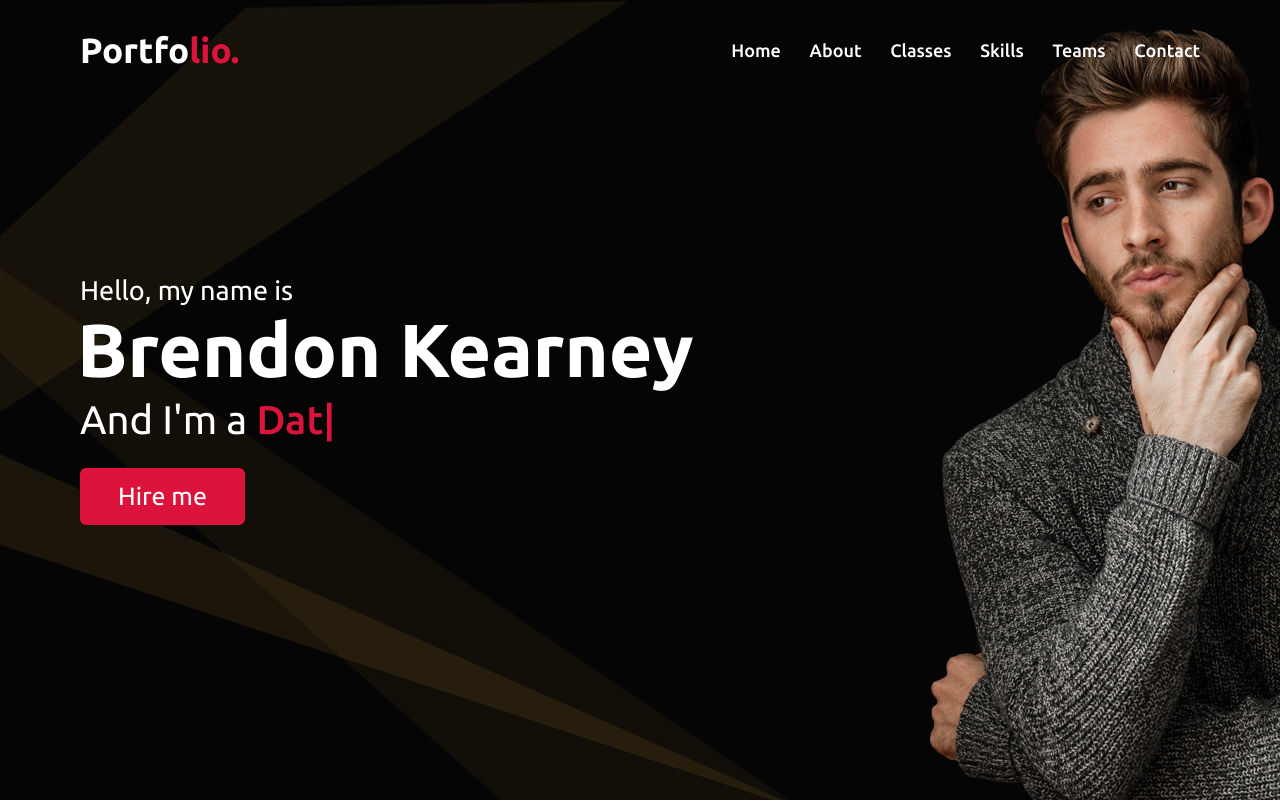
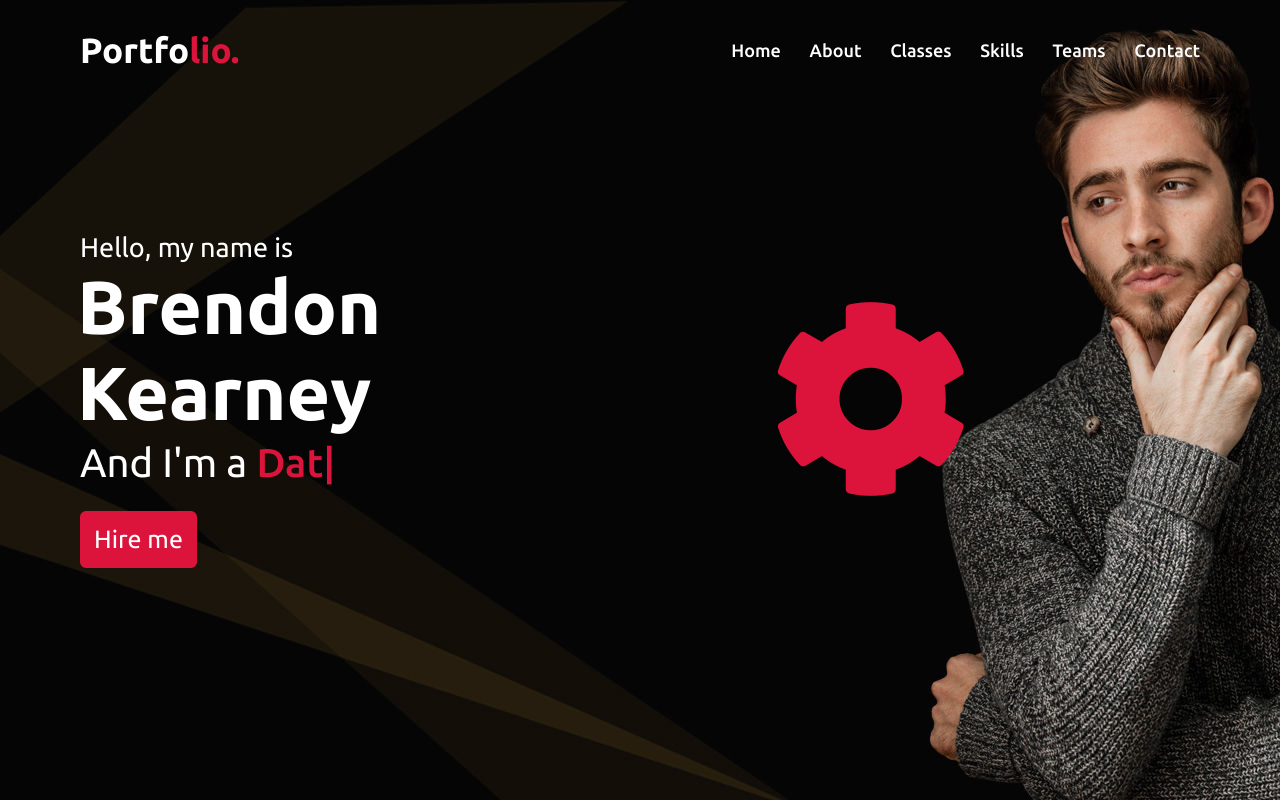
Before and after one commit to Brendon-Kearney/Personal-Website, a plain HTML site: page index.html in a window 1280 px wide. Shown: the top 802 px of the page. Drawn offline with nearby package versions, Linux system fonts and the light colour scheme.

Commit message:
rotate gear

```diff
--- a/index.html
+++ b/index.html
@@ -41,6 +41,9 @@
                 <div class="text-3">And I'm a <span class="typing"></span></div>
                 <a href="#">Hire me</a>
             </div>
+        </div>
+        <div class="gear"> <!-- animated gear -->
+            <i class="fas fa-cog"></i>
         </div>
     </section>
     <!-- about section start -->
--- a/script.js
+++ b/script.js
@@ -1,5 +1,8 @@
 $(document).ready(function(){
     $(window).scroll(function(){
+        //gear rotate
+        $(".gear").css("transform", "rotate(" + window.pageYOffset/2 + "deg)");
+
         // sticky navbar on scroll script
         if(this.scrollY > 20){
             $('.navbar').addClass("sticky");
--- a/style.css
+++ b/style.css
@@ -8,6 +8,15 @@
 }
 html{
     scroll-behavior: smooth;
+}
+/* animated gear */
+.gear{
+    color: crimson;
+    margin: auto;
+    text-align: center;
+    width: 3200px;
+    font-size: 200px;
+    transition: all 0.75s ease;
 }
 /* custom scroll bar */
 ::-webkit-scrollbar {
@@ -79,7 +88,7 @@ section .title::after{
     z-index: 999;
     padding: 30px 0;
     font-family: 'Ubuntu', sans-serif;
-    transition: all 0.3s ease;
+    transition: all 0.75s ease;
 }
 .navbar.sticky{
     padding: 15px 0;
@@ -193,7 +202,7 @@ section .title::after{
     background: crimson;
     color: #fff;
     font-size: 25px;
-    padding: 12px 36px;
+    padding: 12px 12px;
     margin-top: 20px;
     font-weight: 400;
     border-radius: 6px;
```
